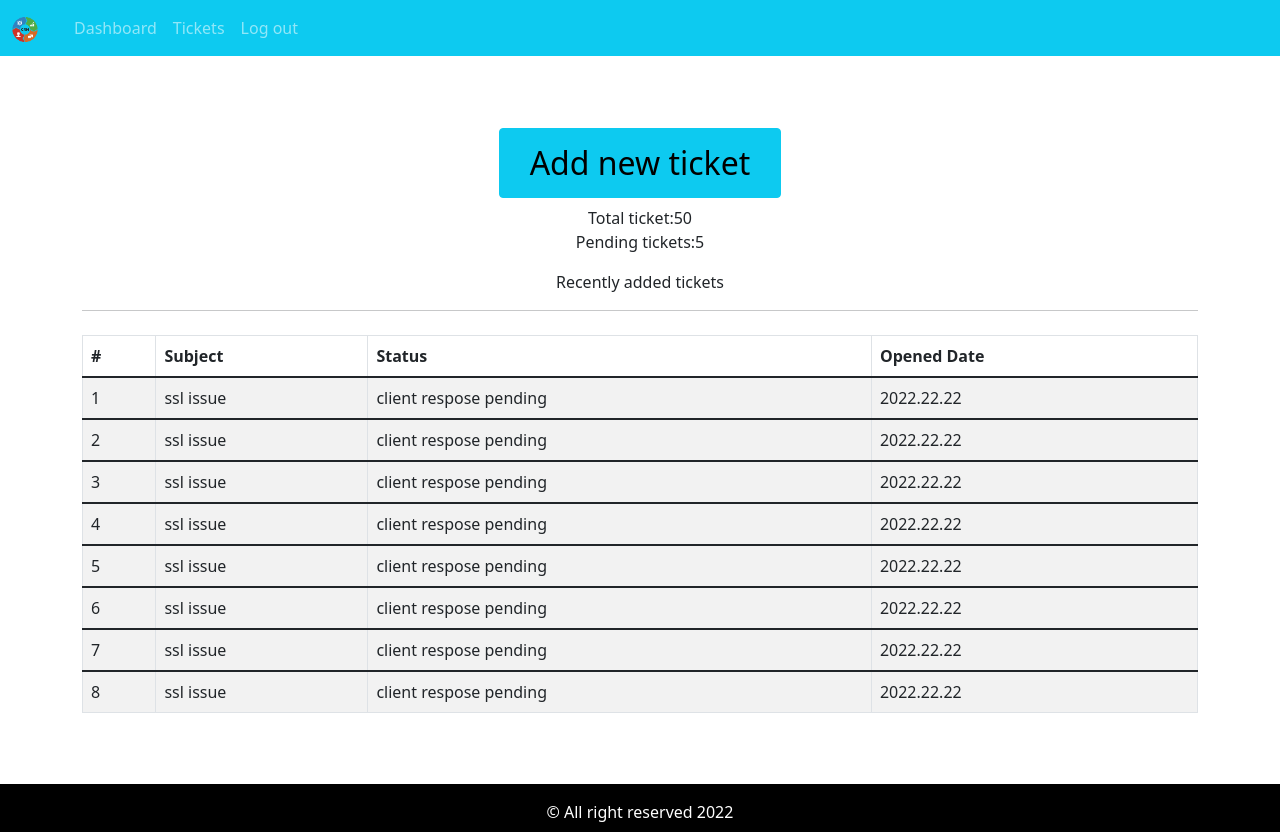
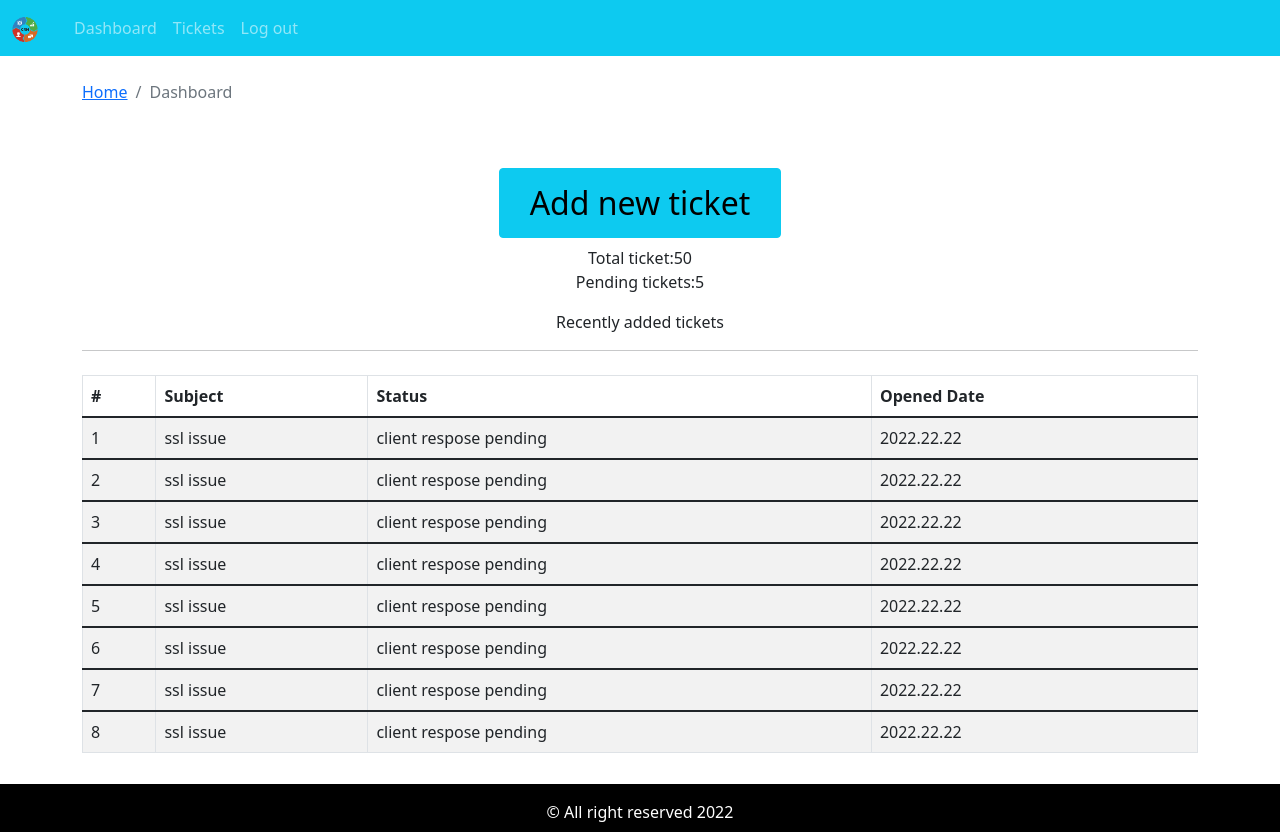
Before and after one commit to Mahammadhajiyev1/crm-frontend, a React (Create React App) app: page / in a window 1280 px wide. Built offline with nearby package versions, Linux system fonts and the light colour scheme.

Commit message:
breadcrumb added

```diff
--- /dev/null
+++ b/src/component/breadcrumb/BreadCrumb.comp.js
@@ -0,0 +1,11 @@
+import React from "react";
+import { Breadcrumb } from "react-bootstrap";
+
+export const BreadCrumb = ({ page }) => {
+  return (
+    <Breadcrumb>
+      <Breadcrumb.Item href='/'>Home</Breadcrumb.Item>
+      <Breadcrumb.Item active>{page}</Breadcrumb.Item>
+    </Breadcrumb>
+  );
+};
--- a/src/layout/DefaultLayout.js
+++ b/src/layout/DefaultLayout.js
@@ -5,7 +5,7 @@
 export const DefaultLayout = ({ children }) => {
   return (
     <div className='default-layout'>
-      <header className='header'>
+      <header className='header mb-2'>
         <Header />
       </header>
       <main className='main'>{children}</main>
--- a/src/pages/dashboard/Dashboard.page.js
+++ b/src/pages/dashboard/Dashboard.page.js
@@ -2,10 +2,16 @@
 import { Container, Row, Col, Button } from "react-bootstrap";
 import { TicketTable } from "../../component/ticket-table/TicketTable.comp";
 import tickets from "../../assets/data/dummy-ticket.json";
+import { BreadCrumb } from "../../component/breadcrumb/BreadCrumb.comp";
 
 export const Dashboard = () => {
   return (
     <Container>
+      <Row>
+        <Col>
+          <BreadCrumb page='Dashboard' />
+        </Col>
+      </Row>
       <Row>
         <Col className='text-center mt-5 mb-2'>
           <Button
```
